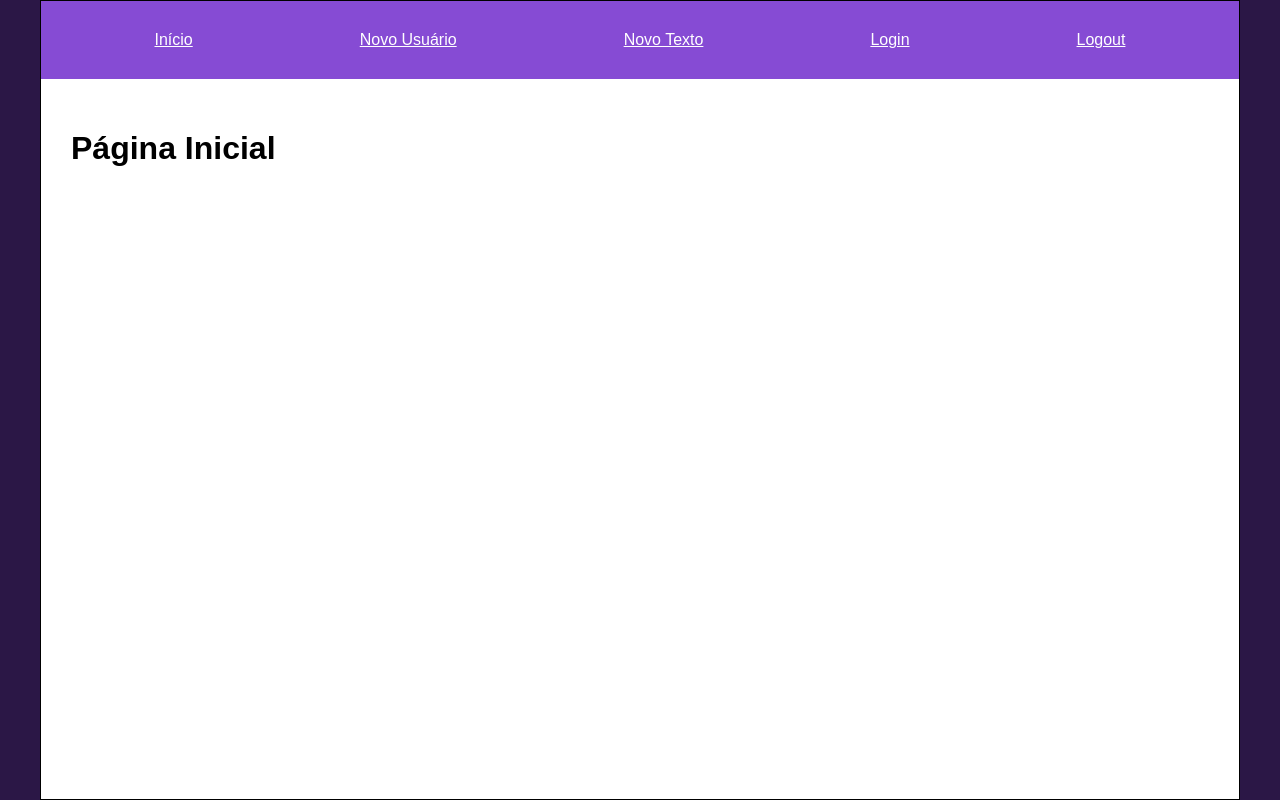
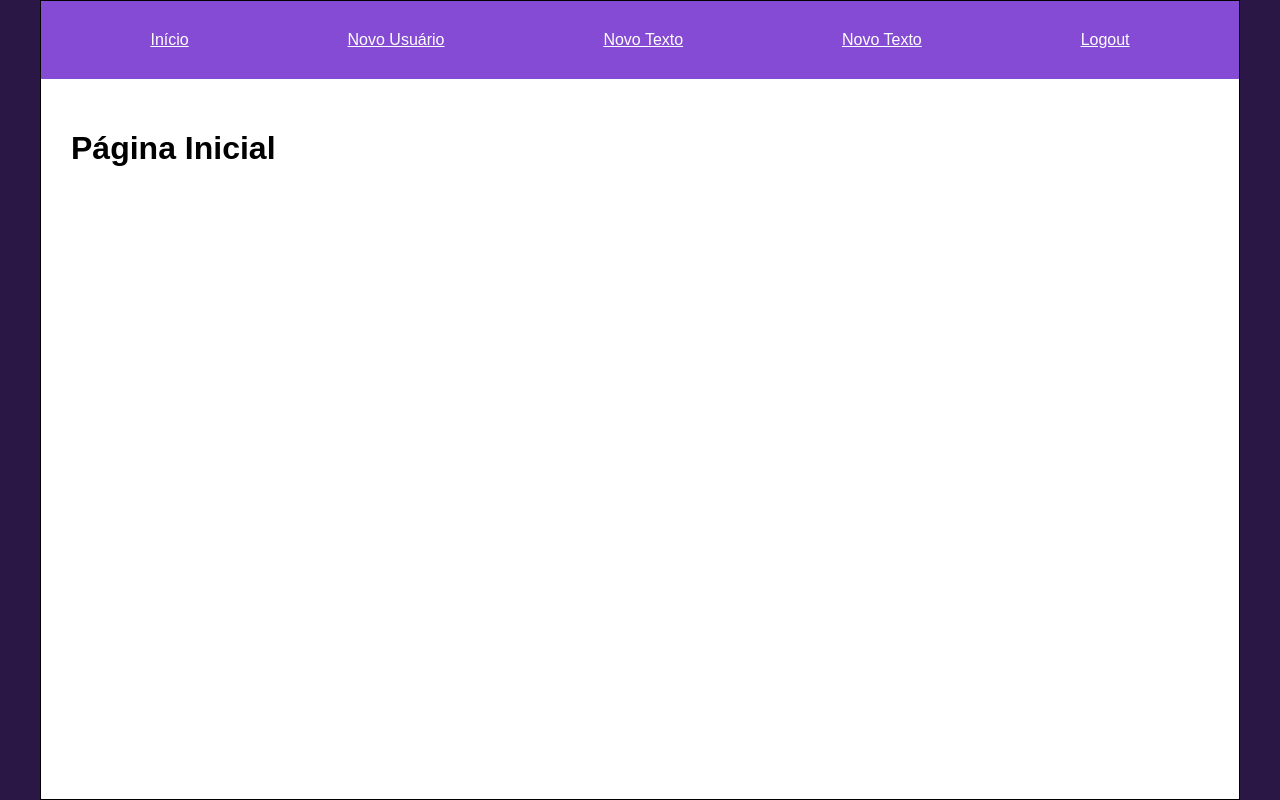
Before and after one commit to ifscmiguel/blog-tecnicoinfo-2023, a PHP site: page / in a window 1280 px wide. Run offline with PHP 8.4, Linux system fonts and the light colour scheme; the visitor is signed in with stand-in values (Sample User, id 1); data that the repository does not hold is empty.

Commit message:
modificação menu template

```diff
--- a/Classes/Controlador.php
+++ b/Classes/Controlador.php
@@ -61,7 +61,6 @@ class Controlador{
     }
 
     function novoTexto(){
-        $t = new Texto();
-        $t->usuario_id = $_SESSION['id'];
+
     }
 }
--- a/template/template1.php
+++ b/template/template1.php
@@ -12,8 +12,15 @@
             <a href="index.php">Início</a>
             <a href="?p=novoUsuario">Novo Usuário</a>
             <a href="?p=novoTexto">Novo Texto</a>
-            <a href="?p=login">Login</a>
-            <a href="?p=logout">Logout</a>
+            <?php
+            if(isset($_SESSION['id'])){
+                echo '<a href="?p=novoTexto">Novo Texto</a>';
+                echo '<a href="?p=logout">Logout</a>';
+            }
+            else{
+                echo '<a href="?p=login">Login</a>';
+            }
+            ?>
         </nav>
         <main>
             <?php require "pages/$page.php";?>
```
